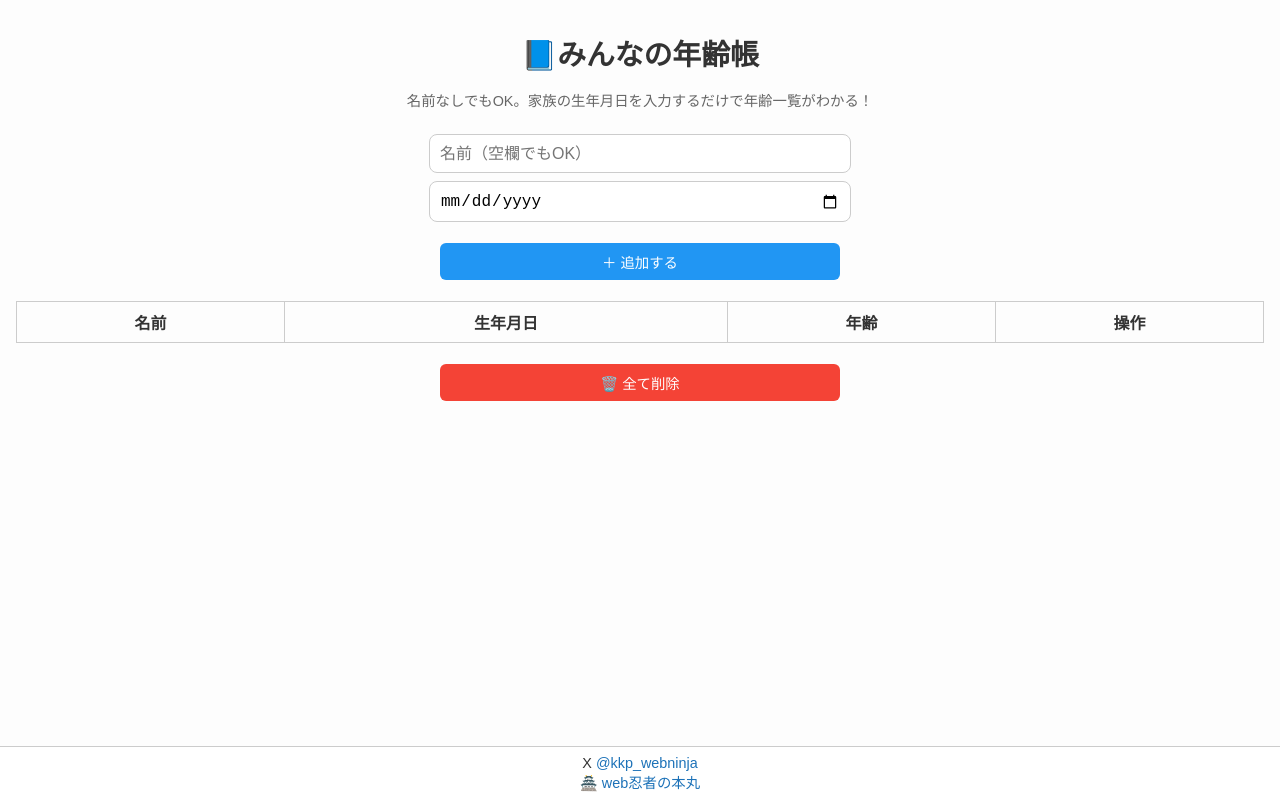
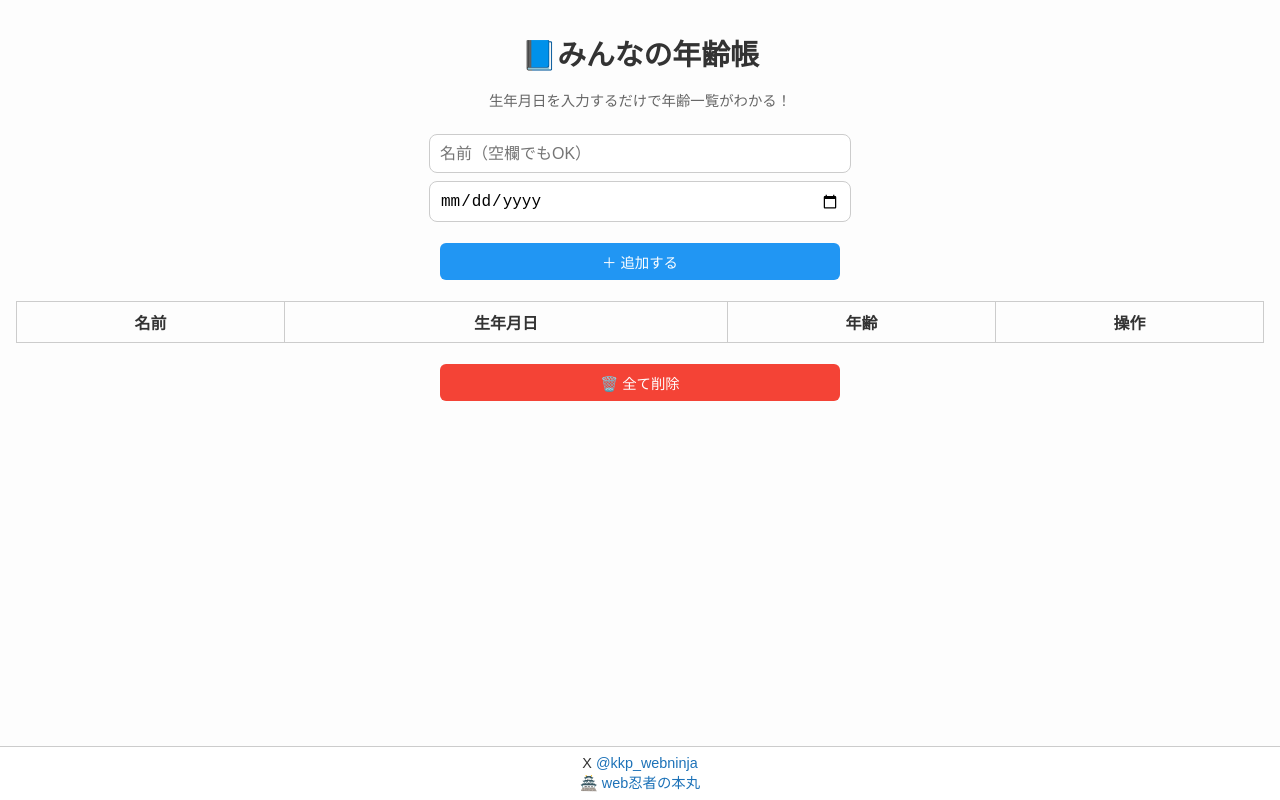
Before and after one commit to kkp-15/ninja-nenrei, a plain HTML site: page index.html in a window 1280 px wide. Drawn offline with Linux system fonts and the light colour scheme.

Commit message:
Update index.html

```diff
--- a/index.html
+++ b/index.html
@@ -94,7 +94,7 @@
 </head>
 <body>
   <h1>📘みんなの年齢帳</h1>
-  <p class="subtitle">名前なしでもOK。家族の生年月日を入力するだけで年齢一覧がわかる！</p>  <input type="text" id="name" placeholder="名前（空欄でもOK）">
+  <p class="subtitle">生年月日を入力するだけで年齢一覧がわかる！</p>  <input type="text" id="name" placeholder="名前（空欄でもOK）">
   <input type="date" id="birthdate">
   <div class="btn-wrapper">
     <button class="btn btn-add" onclick="addPerson()">＋ 追加する</button>
```
